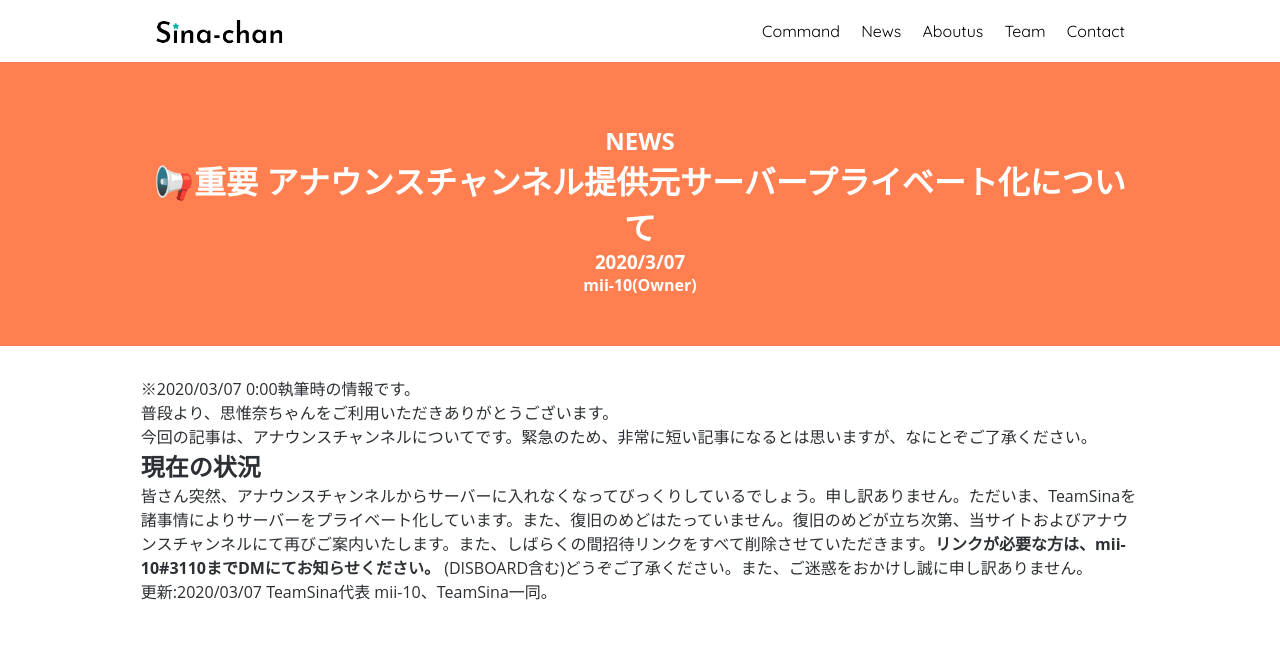
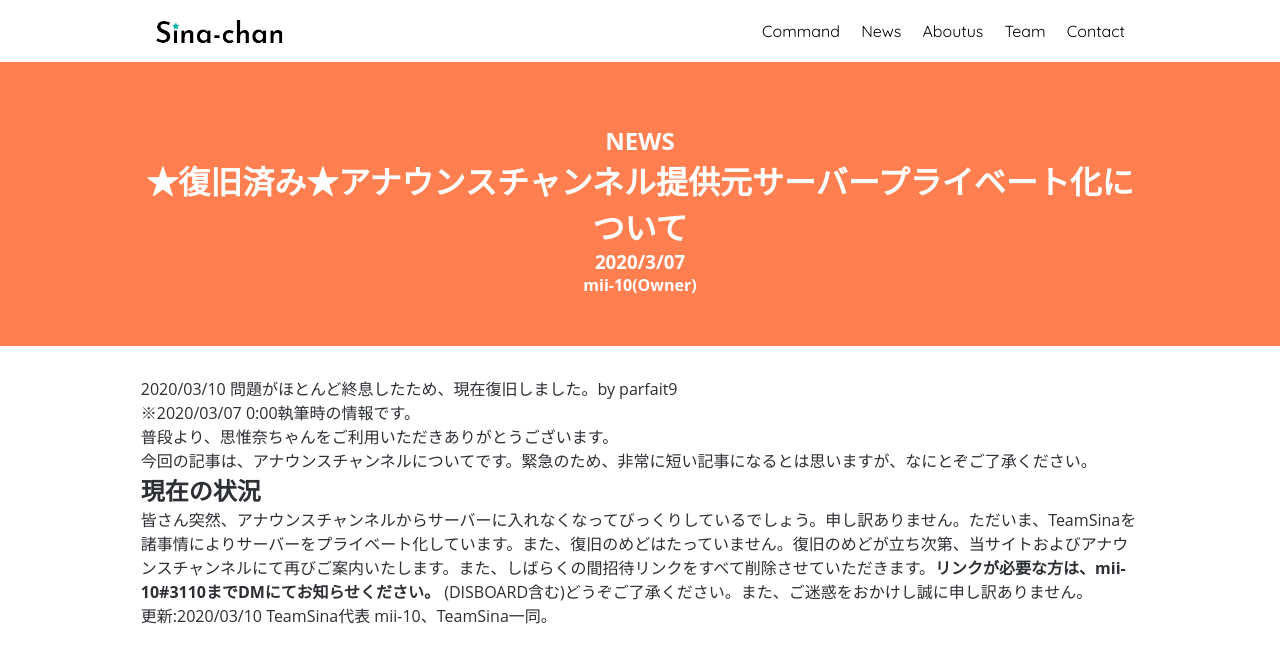
Before and after one commit to SinaKitagami/sinakitagami.github.io, a Jekyll site: the page built from _posts/NEWS/2020-03-06-newsserverdown.md, in a window 1280 px wide and 900 px high. Shown: the top 663 px of the window. Built offline with Jekyll 4.4.1, drawn with Linux system fonts in a browser that asks for light colours; nearby versions of some CDN libraries.

Commit message:
記事追加、文章変更

```diff
--- a/_posts/NEWS/2020-03-06-newsserverdown.md
+++ b/_posts/NEWS/2020-03-06-newsserverdown.md
@@ -1,11 +1,13 @@
 ---
 layout: post
-title: 📢重要 アナウンスチャンネル提供元サーバープライベート化について
+title: ★復旧済み★アナウンスチャンネル提供元サーバープライベート化について
 categories: [NEWS]
 tags: [サーバー]
 date: 2020-03-07 0:00
 author: mii-10(Owner)
 ---
+
+2020/03/10 問題がほとんど終息したため、現在復旧しました。by parfait9
 
 ※2020/03/07 0:00執筆時の情報です。
 
@@ -14,7 +16,6 @@ author: mii-10(Owner)
 今回の記事は、アナウンスチャンネルについてです。緊急のため、非常に短い記事になるとは思いますが、なにとぞご了承ください。
 
 ## 現在の状況
-
 皆さん突然、アナウンスチャンネルからサーバーに入れなくなってびっくりしているでしょう。申し訳ありません。ただいま、TeamSinaを諸事情によりサーバーをプライベート化しています。また、復旧のめどはたっていません。復旧のめどが立ち次第、当サイトおよびアナウンスチャンネルにて再びご案内いたします。また、しばらくの間招待リンクをすべて削除させていただきます。**リンクが必要な方は、mii-10#3110までDMにてお知らせください。** (DISBOARD含む)どうぞご了承ください。また、ご迷惑をおかけし誠に申し訳ありません。
 
-更新:2020/03/07 TeamSina代表 mii-10、TeamSina一同。
+更新:2020/03/10 TeamSina代表 mii-10、TeamSina一同。
```
Also changed, not shown: _posts/team/2020-03-10-parfait9-2.md (added, +18 -0 lines), contact.md (+2 -2 lines), img/2020-03-09.png (added), img/ESfXkz9UYAAny5N.png (added).
